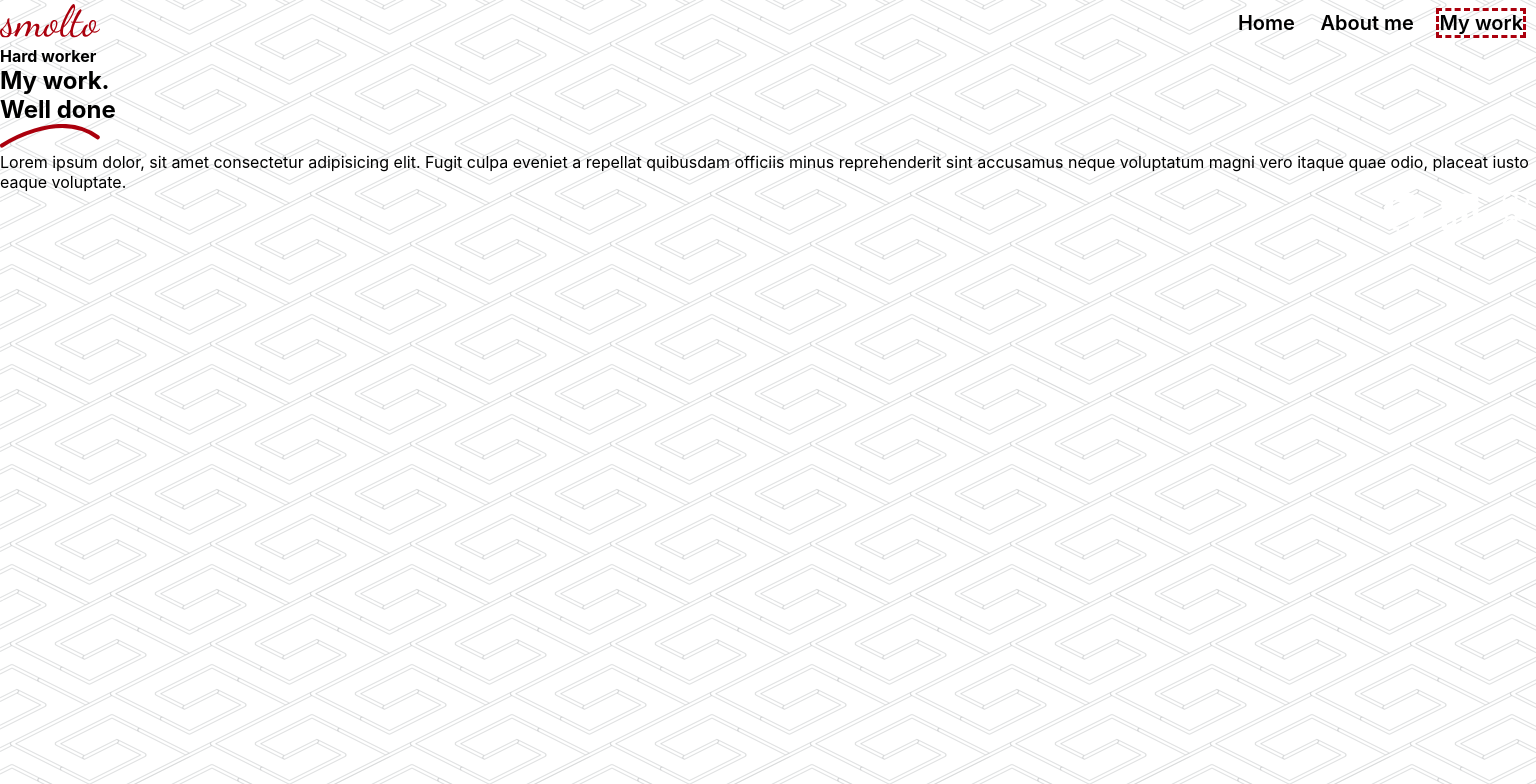
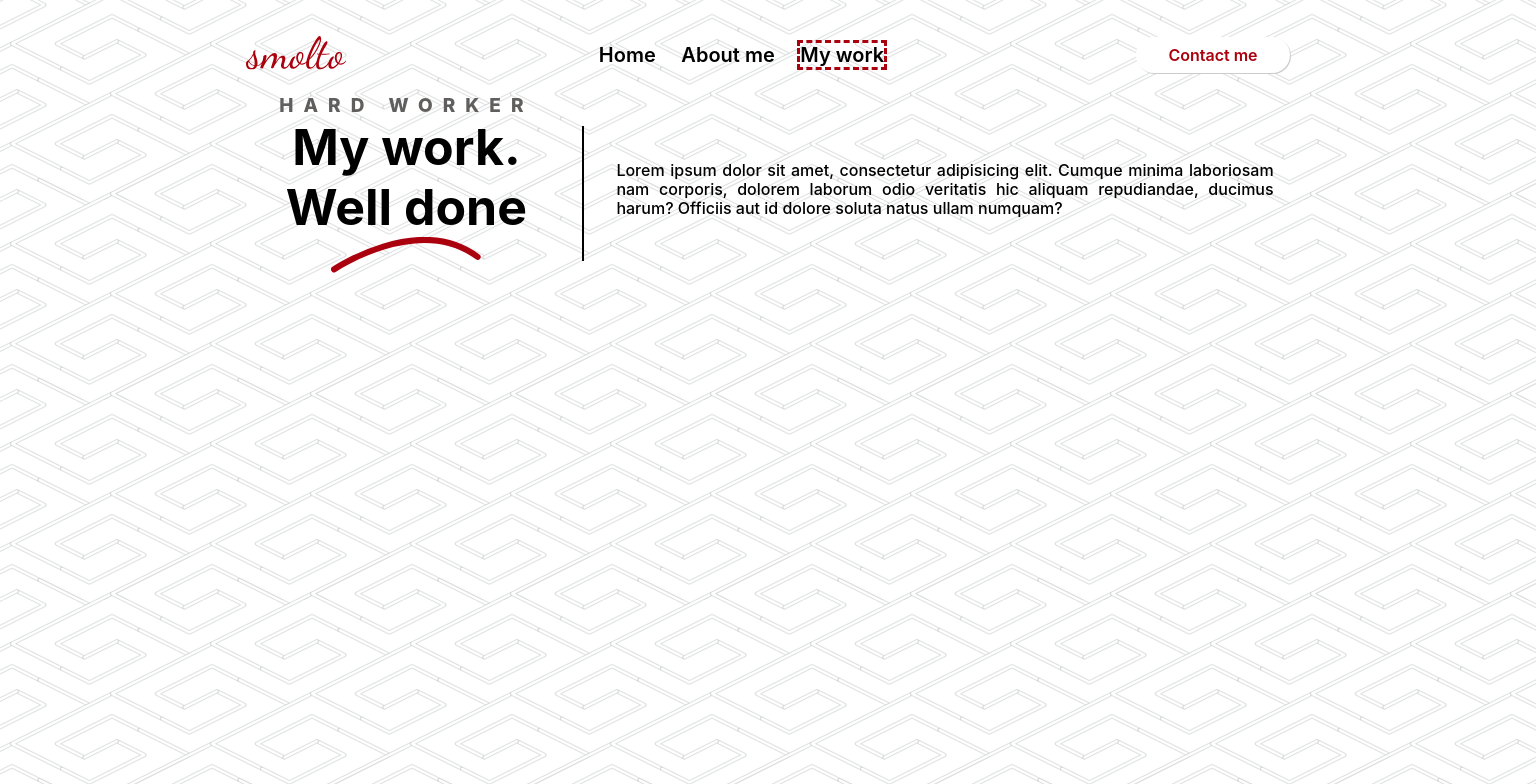
Before and after one commit to smolto/personal-portfolio, a React (Create React App) app: page /work in a window 1536 px wide. Shown: the top 784 px of the page. Built offline with nearby package versions, Linux system fonts and the light colour scheme.

Commit message:
Landing de work implementada

```diff
--- a/src/components/Button/Button.css
+++ b/src/components/Button/Button.css
@@ -23,7 +23,7 @@
   -moz-transition: all;
   -ms-transition: all;
   -o-transition: all;
-  transition-duration: .3s;
+  transition-duration: .15s;
 }
 
 .secondary-smm {
@@ -34,7 +34,7 @@
   -moz-transition: all;
   -ms-transition: all;
   -o-transition: all;
-  transition-duration: .3s;
+  transition-duration: .15s;
 }
 
 .tertiary-smm {
@@ -45,7 +45,7 @@
   -moz-transition: all;
   -ms-transition: all;
   -o-transition: all;
-  transition-duration: .3s;
+  transition-duration: .15s;
   box-shadow: none;
 }
 
--- a/src/components/Footer/Footer.css
+++ b/src/components/Footer/Footer.css
@@ -19,7 +19,7 @@
   -moz-transition: all;
   -ms-transition: all;
   -o-transition: all;
-  transition-duration: .5s;
+  transition-duration: .15s;
 }
 
 .logo_social_media a:focus{
--- a/src/components/Landing/Landing.js
+++ b/src/components/Landing/Landing.js
@@ -1,11 +1,12 @@
 import './Landing.css'
 
-const Landing = ({ htmlItem1, htmlItem2 }) => {
+const Landing = ({ htmlItem1, htmlItem2, children }) => {
   return (
     <div className="landing-wrapper">
       <div className="landing-wrapper__first-item">
         { htmlItem1 }
       </div>
+      {children}
       <div className="landing-wrapper__second-item">
         { htmlItem2 }
       </div>
--- a/src/components/NavBar/NavBar.css
+++ b/src/components/NavBar/NavBar.css
@@ -29,7 +29,7 @@
   text-decoration: none;
   color: var(--black);
   transition: all;
-  transition-duration: .25s;
+  transition-duration: .15s;
 }
 
 .nav a:hover {
--- a/src/index.js
+++ b/src/index.js
@@ -6,6 +6,7 @@ import App from './App';
 import './index.css';
 import 'src/shared/styles/root.css'
 import 'src/shared/styles/text.css'
+import 'src/shared/styles/landing.css'
 
 ReactDOM.render(
   <React.StrictMode>
--- a/src/pages/HomePage/HomePage.css
+++ b/src/pages/HomePage/HomePage.css
@@ -1,59 +1,3 @@
-/* body {
-  background-image: url('src/shared/assets/pipes.png');
-}
-
-.contact-form {
-  margin-top: 2rem;
-  background-color: var(--primary-color);
-  height: auto;
-  width: 100%;
-  padding-bottom: 2rem;
-}
-
-.footer {
-  bottom: 0;
-  padding: 0.5rem;
-  background-color: var(--primary-color-dark);
-} */
-
-/* Desktop mode */
-/* @media (min-width: 1300px) {
-  .container {
-    margin-left: 20%;
-    margin-right: 20%;
-  }
-} */
-
-.landing-message {
-  display: flex;
-  flex-direction: column;
-  justify-content: center;
-  align-self: center;
-  padding-bottom: 1rem;
-}
-
-.landing-message__subtitle {
-  font-weight: 800;
-  letter-spacing: 10px;
-  color: var(--grey);
-  text-transform: uppercase;
-  font-size: 1rem;
-}
-
-.landing-message__title {
-  color: var(--black);
-  font-size: 2.5rem;
-  font-weight: 700;
-}
-
-.landing-message__my-work-container {
-  display: none;
-}
-
-.landing-img img{
-  width: 320px;
-}
-
 .smm__container-wrapper__contact-container {
   margin-top: 2rem;
   background-color: var(--primary-color);
--- a/src/pages/HomePage/HomePage.js
+++ b/src/pages/HomePage/HomePage.js
@@ -10,9 +10,10 @@ import signature from 'src/shared/assets/signature.svg'
 import landing_img from 'src/shared/assets/landing-img.svg'
 import search_icon from 'src/shared/assets/search_icon.svg'
 
-
+//STYLES
 import './HomePage.css'
 
+//MENU OPTIONS
 const menuOptions = [
   {
     link: '/',
@@ -65,10 +66,11 @@ const HomePage = () => {
       <div className="smm__container">
         <div className="smm__container-wrapper">
           <div className="smm__container-wrapper__components">
-            <NavBar
-              menuOptions={menuOptions}
-              showContactButton={true}
-            />
+            <div className="smm__container-wrapper__components__nav-component">
+              <NavBar
+                menuOptions={menuOptions}
+              />
+            </div>
 
             <Landing
               htmlItem1={htmlItem1}
--- a/src/pages/MyWorkPage/MyWorkPage.css
+++ b/src/pages/MyWorkPage/MyWorkPage.css
@@ -1,93 +1,12 @@
-/* body {
-  background-image: url('src/shared/assets/pipes.png');
+.border-separator {
+  display: none;
+  /* border: 0.4px solid black */
 }
 
-.landing-container {
-  display: flex;
-  flex-direction: column;
-  justify-content: center;
-  align-self: center;
-  padding: 0.5rem;
+@media (min-width: 1300px) {
+  .border-separator {
+    display: initial;
+    border: 0.4px solid black;
+    margin: 2rem 1rem
+  }
 }
-
-.landing-container__slogan {
-  text-align: center;
-  border-bottom: 0.5px solid var(--light-grey);
-  padding-bottom: 0.6rem;
-}
-
-.landing-container__slogan h4{
-  font-weight: 800;
-  letter-spacing: 10px;
-  color: var(--grey);
-  text-transform: uppercase;
-  font-size: 1rem;
-}
-
-.landing-container__slogan h2{
-  color: var(--black);
-  font-size: 2.5rem;
-  font-weight: 700;
-}
-
-.landing-container__description {
-  padding: 0.5rem 2rem;
-  font-size: 1rem;
-  line-height: 160%;
-  text-align: justify;
-}
-
-.footer {
-  bottom: 0;
-  padding: 0.5rem;
-  background-color: var(--primary-color-dark);
-}
-
-.landing-wrapper__title-container__img {
-  margin-left: 4rem;
-  margin-right: -3rem;
-} */
-
-
-
-/* Desktop mode */
-/* @media (min-width: 768px) {
-  .container {
-    margin-left: 20%;
-    margin-right: 20%;
-  }
-
-  .landing-container {
-    display: flex;
-    flex-direction: row;
-  }
-
-
-  .landing-container__slogan {
-    text-align: center;
-    padding-right: 1rem;
-    border-bottom: 0px solid var(--light-grey);
-    border-right: 1px solid var(--light-grey);
-    min-width: 40%;
-  }
-
-  .landing-container__description {
-    padding: 0.5rem 2rem;
-    font-size: 1rem;
-    line-height: 160%;
-    text-align: justify;
-    align-self: center;
-  }
-
-  .landing-container__slogan h4{
-    font-size: 19px;
-  }
-
-  .landing-container__slogan h2{
-    font-size: 50px;
-  }
-
-  .landing-wrapper__title-container {
-    max-width: 20rem;
-  }
-} */
--- a/src/pages/MyWorkPage/MyWorkPage.js
+++ b/src/pages/MyWorkPage/MyWorkPage.js
@@ -1,10 +1,15 @@
+//COMPONENTS
 import NavBar from 'src/components/NavBar/NavBar'
+import Landing from 'src/components/Landing/Landing'
 import Footer from 'src/components/Footer/Footer'
 
+//IMAGES
+import signature from 'src/shared/assets/signature.svg'
+
+//STYLES
 import 'src/pages/MyWorkPage/MyWorkPage.css'
 
-import signature from 'src/shared/assets/signature.svg'
-
+//MENU OPTIONS
 const menuOptions = [
   {
     link: '/',
@@ -22,9 +27,53 @@ const menuOptions = [
 ]
 
 export const MyWorkPage = () => {
+
+  const htmlItem1 =
+    (
+      <>
+        <div className="landing-message">
+          <h3 className={`landing-message__subtitle`}>Hard worker</h3>
+          <h1 className={`landing-message__title`}>My work.</h1>
+          <h1 className={`landing-message__title`}>Well done</h1>
+          <div className={`landing-message__img`}>
+            <img src={signature} alt="sign" width={150} />
+          </div>
+        </div>
+      </>
+    )
+
+  const htmlItem2 =
+    (
+      <div className="landing-description">
+        <h6 className="landing-description__content">Lorem ipsum dolor sit amet, consectetur adipisicing elit. Cumque minima laboriosam nam corporis, dolorem laborum odio veritatis hic aliquam repudiandae, ducimus harum? Officiis aut id dolore soluta natus ullam numquam?</h6>
+      </div>
+    )
+
   return (
     <>
-      <div className="landing">
+      <div className="smm__container">
+        <div className="smm__container-wrapper">
+          <div className="smm__container-wrapper__components">
+            <div className="smm__container-wrapper__components__nav-component">
+              <NavBar
+                menuOptions={menuOptions}
+                showContactButton={true}
+              />
+            </div>
+            <Landing
+              htmlItem1={htmlItem1}
+              htmlItem2={htmlItem2}
+            >
+              <div className="border-separator"></div>
+            </Landing>
+          </div>
+        </div>
+      </div>
+    </>
+  )
+}
+
+{/* <div className="landing">
         <div className="container">
           <NavBar
             menuOptions={menuOptions}
@@ -50,7 +99,4 @@ export const MyWorkPage = () => {
         <div className="container">
           <Footer />
         </div>
-      </div>
-    </>
-  )
-}
+      </div> */}
--- /dev/null
+++ b/src/shared/styles/landing.css
@@ -0,0 +1,94 @@
+.landing-message {
+  display: flex;
+  flex-direction: column;
+  justify-content: center;
+  align-self: center;
+  padding-bottom: 1rem;
+}
+
+.landing-message__subtitle {
+  font-weight: 800;
+  letter-spacing: 10px;
+  color: var(--grey);
+  text-transform: uppercase;
+  font-size: 1rem;
+}
+
+.landing-message__title {
+  color: var(--black);
+  font-size: 2.5rem;
+  font-weight: 700;
+}
+
+.landing-message__my-work-container {
+  display: none;
+}
+
+.landing-img img{
+  width: 320px;
+}
+
+.landing-description {
+  display: flex;
+  justify-content: center;
+  align-self: center;
+  text-align: justify;
+  padding: 1rem;
+}
+
+.landing-description__content {
+  font-size: 1rem;
+  margin-bottom: .5rem;
+  font-weight: 500;
+  line-height: 1.2;
+}
+
+@media (min-width: 768px) {
+
+  .landing-img {
+    height: 100%;
+    margin-top: 1rem;
+  }
+
+  .landing-img img{
+    width: 550px;
+  }
+
+  .landing-description__content {
+    max-width: 70%;
+  }
+}
+
+@media (min-width: 1300px) {
+  .landing-message__my-work-container {
+    display: initial;
+    margin-top: 1rem;
+    display: flex;
+    align-items: center;
+    justify-content: center;
+  }
+
+  .landing-img img{
+    width: 700px;
+  }
+
+  .landing-message__subtitle {
+    font-size: 19px;
+  }
+
+  .landing-message__title {
+    font-size: 50px;
+  }
+
+  .landing-description {
+    display: flex;
+    flex-direction: column;
+    justify-content: center;
+    align-self: center;
+    height: 100%;
+  }
+
+  .landing-description__content {
+    max-width: 100%;
+  }
+}
--- a/src/shared/styles/root.css
+++ b/src/shared/styles/root.css
@@ -36,6 +36,10 @@ body {
   padding-right: 1rem;
 }
 
+.smm__container-wrapper__components__nav-component {
+  margin-bottom: 1rem;
+}
+
 @media (min-width: 768px) {
   .smm__container {
     display: flex;
```
